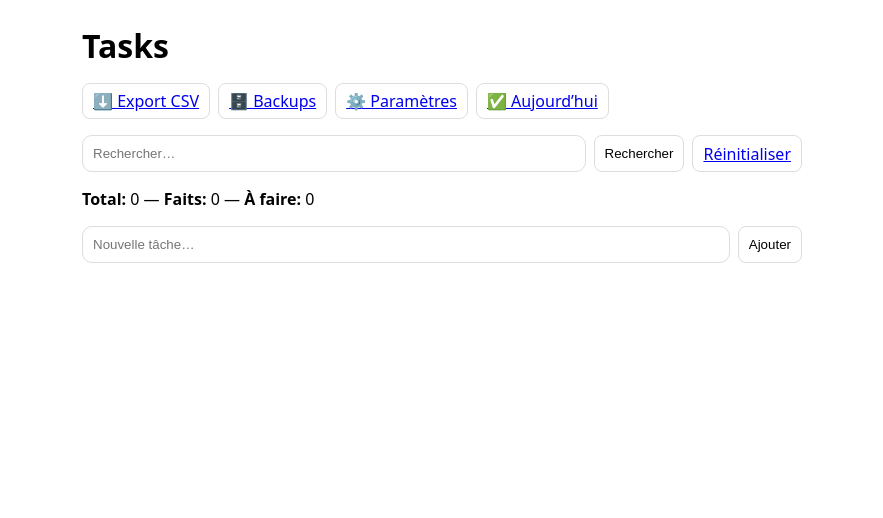
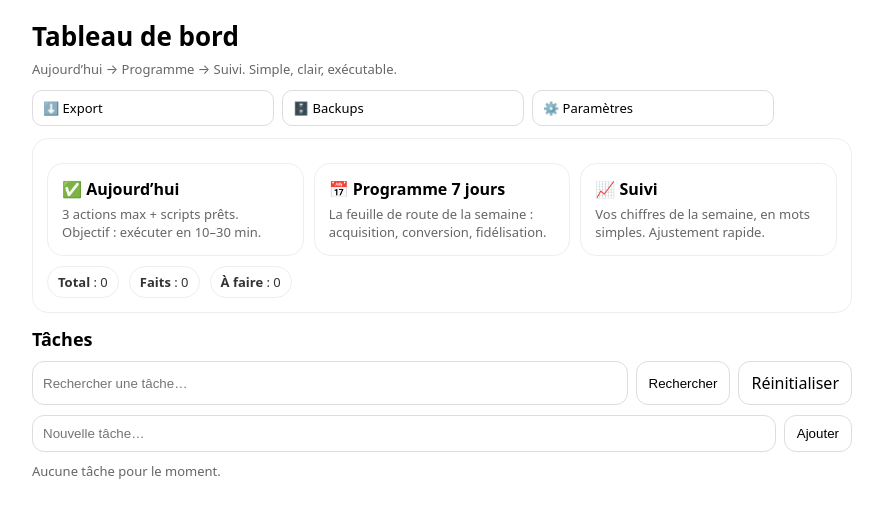
Before and after one commit to peninpalenzuelam-rgb/mission1-taches, a Flask app: page / in a window 1280 px wide. Shown: the top 518 px of the page, without its empty margins (198-1081 px from the left). Run offline with Flask 3, Linux system fonts and the light colour scheme.

Commit message:
Redesign homepage dashboard

```diff
--- a/templates/index.html
+++ b/templates/index.html
@@ -3,70 +3,126 @@
 <head>
   <meta charset="utf-8" />
   <meta name="viewport" content="width=device-width, initial-scale=1" />
-  <title>Tasks</title>
+  <title>Accueil</title>
   <style>
-    body { font-family: system-ui, -apple-system, sans-serif; margin: 24px; }
-    .wrap { max-width: 720px; margin: 0 auto; }
-    h1 { margin: 0 0 16px; }
+    body { font-family: system-ui, -apple-system, sans-serif; margin: 18px; background:#fff; }
+    .wrap { max-width: 820px; margin: 0 auto; }
+    h1 { margin: 0; font-size: 26px; }
+    .sub { color:#666; margin-top: 6px; font-size: 13px; }
+
+    .btn { padding: 10px 12px; border: 1px solid #ddd; background: #fff; border-radius: 12px; cursor: pointer;
+           text-decoration: none; color: inherit; display: inline-flex; align-items: center; gap: 8px; }
+    .btn:hover { background: #f6f6f6; }
+    .btn.small { padding: 8px 10px; border-radius: 10px; font-size: 13px; }
+
+    .topbar { display:flex; justify-content: space-between; align-items:flex-start; gap: 12px; flex-wrap: wrap; margin-bottom: 12px; }
+    .admin { display:flex; gap: 8px; flex-wrap: wrap; justify-content: flex-end; }
+
+    .hero { border:1px solid #eee; border-radius: 16px; padding: 14px; margin-top: 10px; }
+    .primary { display:grid; gap: 10px; grid-template-columns: 1fr; margin-top: 10px; }
+    @media (min-width: 640px) { .primary { grid-template-columns: repeat(3, 1fr); } }
+
+    .cardlink { border:1px solid #eee; border-radius: 16px; padding: 14px; text-decoration:none; color:inherit; display:block; }
+    .cardlink:hover { background:#f8f8f8; }
+    .ctitle { font-weight: 800; font-size: 16px; }
+    .cdesc { color:#666; margin-top: 6px; font-size: 13px; line-height: 1.35; }
+
+    .stats { display:flex; gap: 10px; flex-wrap: wrap; margin-top: 10px; }
+    .pill { border:1px solid #eee; border-radius: 999px; padding: 6px 10px; font-size: 13px; color:#333; background:#fff; }
+
+    .section { margin-top: 14px; }
+    .section h2 { margin: 0 0 8px; font-size: 18px; }
+
     form { margin: 0; }
-    .row { display: flex; gap: 8px; align-items: center; padding: 10px 0; border-bottom: 1px solid #eee; }
+    .bar { display:flex; gap: 8px; flex-wrap: wrap; margin-top: 10px; }
+    input[type="text"] { flex: 1; min-width: 220px; padding: 10px; border: 1px solid #ddd; border-radius: 12px; }
+
+    .rows { margin-top: 10px; border-top: 1px solid #eee; }
+    .row { display:flex; gap: 8px; align-items: center; padding: 10px 0; border-bottom: 1px solid #eee; }
     .num { width: 36px; color: #666; }
     .title { flex: 1; }
     .done { text-decoration: line-through; color: #777; }
-    .btn { padding: 6px 10px; border: 1px solid #ddd; background: #fff; border-radius: 8px; cursor: pointer; }
-    .btn:hover { background: #f6f6f6; }
-    .add { display: flex; gap: 8px; margin: 16px 0 8px; }
-    input[type="text"] { flex: 1; padding: 10px; border: 1px solid #ddd; border-radius: 10px; }
-    .small { width: 220px; }
-    .actions { display: flex; gap: 8px; flex-wrap: wrap; }
-.btn { display: inline-flex; align-items: center; gap: 6px; }
+    .small { width: 220px; padding: 10px; border: 1px solid #ddd; border-radius: 12px; }
+
+    .muted { color:#666; font-size: 13px; }
   </style>
 </head>
+
 <body>
   <div class="wrap">
-    <h1>Tasks</h1>
-      <div class="actions">
-        <a class="btn" href="/export.csv">⬇️ Export CSV</a>
-        <a class="btn" href="/backups">🗄️ Backups</a>
-        <a class="btn" href="/settings">⚙️ Paramètres</a>
-        <a class="btn" href="/today">✅ Aujourd’hui</a>
+
+    <div class="topbar">
+      <div>
+        <h1>Tableau de bord</h1>
+        <div class="sub">Aujourd’hui → Programme → Suivi. Simple, clair, exécutable.</div>
       </div>
-   <form class="add" method="get" action="/">
-     <input type="text" name="q" placeholder="Rechercher…" value="{{ q or '' }}" />
+
+      <div class="admin">
+        <a class="btn small" href="/export.csv">⬇️ Export</a>
+        <a class="btn small" href="/backups">🗄️ Backups</a>
+        <a class="btn small" href="/settings">⚙️ Paramètres</a>
+      </div>
+    </div>
+
+    <div class="hero">
+      <div class="primary">
+        <a class="cardlink" href="/today">
+          <div class="ctitle">✅ Aujourd’hui</div>
+          <div class="cdesc">3 actions max + scripts prêts. Objectif : exécuter en 10–30 min.</div>
+        </a>
+
+        <a class="cardlink" href="/plan">
+          <div class="ctitle">📅 Programme 7 jours</div>
+          <div class="cdesc">La feuille de route de la semaine : acquisition, conversion, fidélisation.</div>
+        </a>
+
+        <a class="cardlink" href="/suivi">
+          <div class="ctitle">📈 Suivi</div>
+          <div class="cdesc">Vos chiffres de la semaine, en mots simples. Ajustement rapide.</div>
+        </a>
+      </div>
+
+      <div class="stats">
+        <span class="pill"><strong>Total</strong> : {{ total }}</span>
+        <span class="pill"><strong>Faits</strong> : {{ done }}</span>
+        <span class="pill"><strong>À faire</strong> : {{ todo }}</span>
+        {% if q %}
+          <span class="pill"><strong>Résultats</strong> : {{ filtered_total }}</span>
+        {% endif %}
+      </div>
+    </div>
+
+    <div class="section">
+      <h2>Tâches</h2>
+
+      <form class="bar" method="get" action="/">
+        <input type="text" name="q" placeholder="Rechercher une tâche…" value="{{ q or '' }}" />
         <button class="btn" type="submit">Rechercher</button>
         <a class="btn" href="/">Réinitialiser</a>
       </form>
-      <p>
-        <strong>Total:</strong> {{ total }} —
-        <strong>Faits:</strong> {{ done }} —
-        <strong>À faire:</strong> {{ todo }}
-      </p>
 
       {% if q %}
-        <p>
-         <strong>Résultats:</strong> {{ filtered_total }} —
-         <strong>Faits:</strong> {{ filtered_done }} —
-         <strong>À faire:</strong> {{ filtered_todo }}
-        </p>
+        <div class="muted" style="margin-top:8px;">
+          Filtre actif : <strong>{{ q }}</strong> — Résultats: {{ filtered_total }} (Faits: {{ filtered_done }}, À faire: {{ filtered_todo }})
+        </div>
       {% endif %}
-    <form class="add" method="post" action="/add">
+
+      <form class="bar" method="post" action="/add" style="margin-top:10px;">
         <input type="text" name="title" placeholder="Nouvelle tâche…" required />
         <button class="btn" type="submit">Ajouter</button>
       </form>
+
       {% if items|length == 0 %}
+        <div class="muted" style="margin-top:10px;">Aucune tâche pour le moment.</div>
       {% else %}
+        <div class="rows">
           {% for idx, task in items %}
             {% set display_id = loop.index %}
             <div class="row">
               <div class="num">{{ display_id }}.</div>
 
-          <form method="post" action="/up/{{ display_id }}">
-            <button class="btn" type="submit">⬆️</button>
-          </form>
-
-          <form method="post" action="/down/{{ display_id }}">
-            <button class="btn" type="submit">⬇️</button>
-          </form>
+              <form method="post" action="/up/{{ display_id }}"><button class="btn" type="submit">⬆️</button></form>
+              <form method="post" action="/down/{{ display_id }}"><button class="btn" type="submit">⬇️</button></form>
 
               <form method="post" action="/toggle/{{ display_id }}">
                 <button class="btn" type="submit">{{ "✅" if task.done else "⬜️" }}</button>
@@ -84,7 +140,10 @@
               </form>
             </div>
           {% endfor %}
+        </div>
       {% endif %}
+    </div>
+
   </div>
 </body>
 </html>
```
Lines whose indentation alone changed are shown as unchanged.
